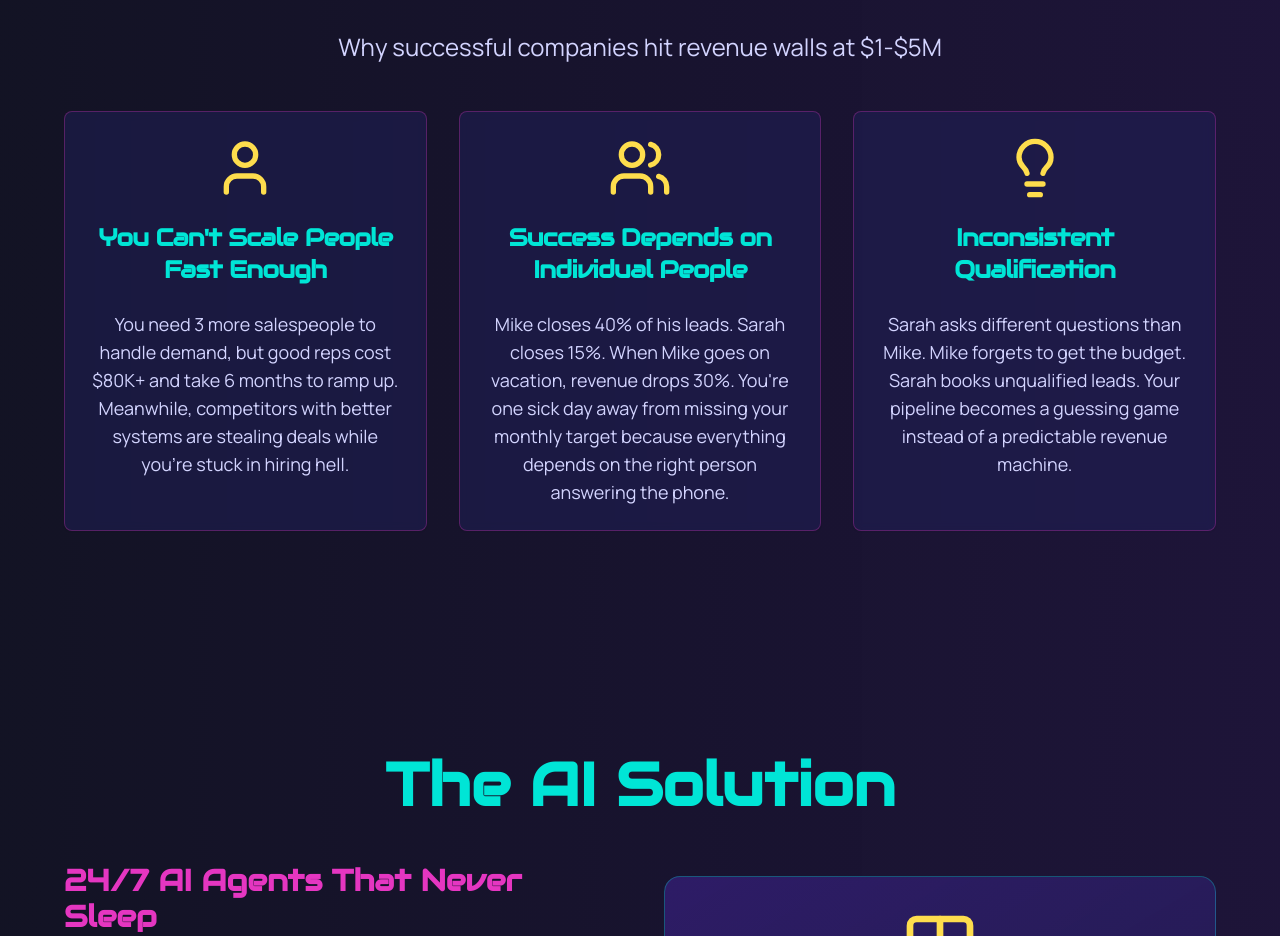
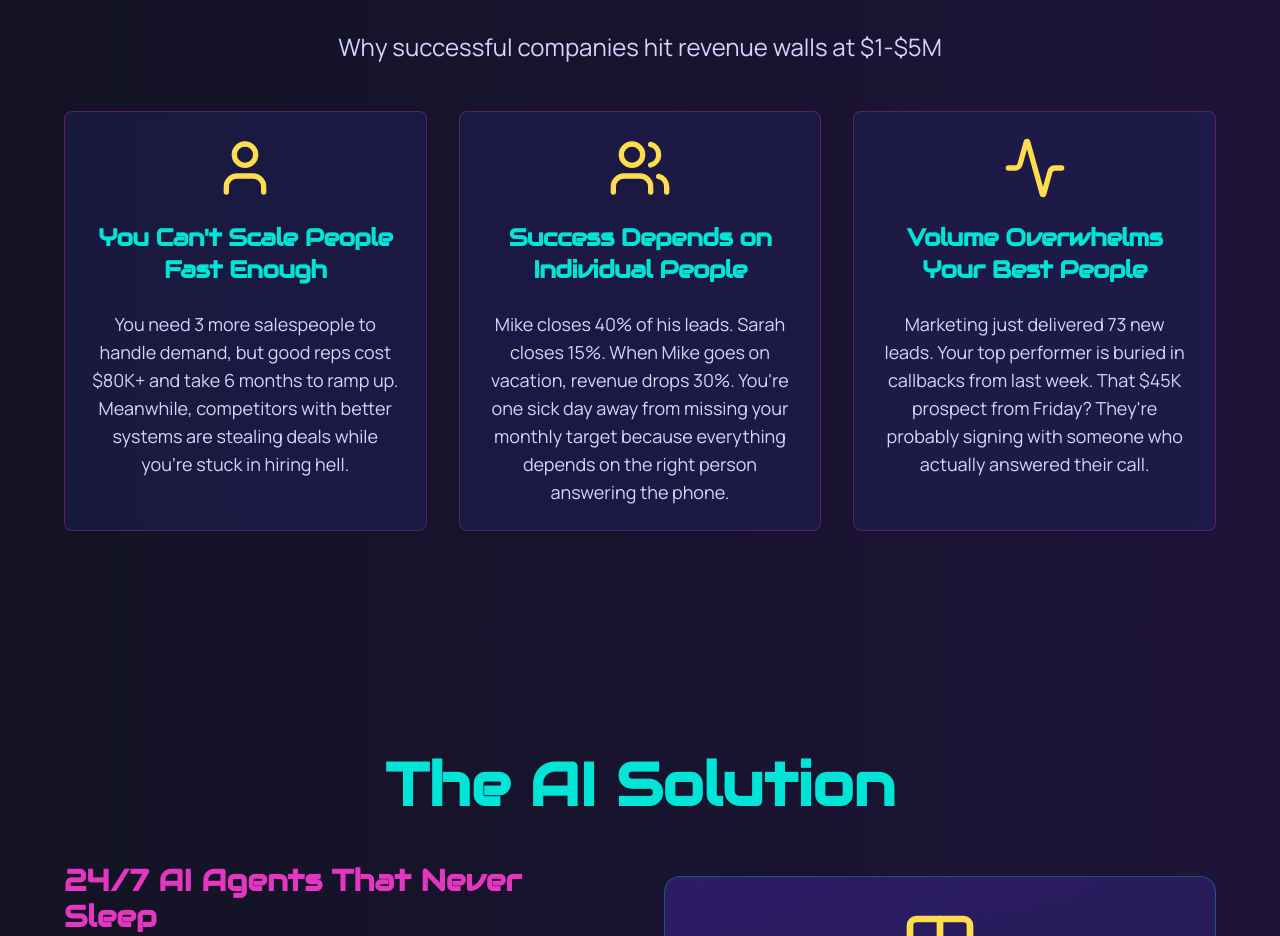
Before and after one commit to Dontworryaboutit69/revsquared-ai-engage, a React (Vite) app: page / in a window 1280 px wide. Shown: the part 1863-2799 px from the top of the page. Built offline with nearby package versions, Linux system fonts and the light colour scheme.

Commit message:
Add problem section card
Update the third card in the Problem Section with new copy.

```diff
--- a/src/components/sections/ProblemSection.tsx
+++ b/src/components/sections/ProblemSection.tsx
@@ -1,7 +1,7 @@
 import React from 'react';
 import { Button } from "@/components/ui/button";
 import { Card, CardContent, CardHeader, CardTitle } from "@/components/ui/card";
-import { User, Users, Lightbulb, Calendar } from 'lucide-react';
+import { User, Users, Activity, Calendar } from 'lucide-react';
 interface ProblemSectionProps {
   onBookDemo: () => void;
   onTryAI: () => void;
@@ -58,17 +58,17 @@ export function ProblemSection({
 
           <Card className="bg-[#20215A]/50 border-[#E536C1]/30 backdrop-blur-sm sm:col-span-2 md:col-span-1">
             <CardHeader>
-              <Lightbulb className="w-12 h-12 sm:w-14 sm:h-14 md:w-16 md:h-16 text-[#FEDD4D] mx-auto mb-3 sm:mb-4" />
+              <Activity className="w-12 h-12 sm:w-14 sm:h-14 md:w-16 md:h-16 text-[#FEDD4D] mx-auto mb-3 sm:mb-4" />
               <CardTitle className="text-[#00E5D6] text-lg sm:text-xl md:text-2xl" style={{
               fontFamily: 'Audiowide, sans-serif'
             }}>
-                Inconsistent Qualification
+                Volume Overwhelms Your Best People
               </CardTitle>
             </CardHeader>
             <CardContent>
               <p className="text-[#D3D4FF] text-sm sm:text-base md:text-lg" style={{
               fontFamily: 'Manrope, sans-serif'
-            }}>Sarah asks different questions than Mike. Mike forgets to get the budget. Sarah books unqualified leads. Your pipeline becomes a guessing game instead of a predictable revenue machine.</p>
+            }}>Marketing just delivered 73 new leads. Your top performer is buried in callbacks from last week. That $45K prospect from Friday? They're probably signing with someone who actually answered their call.</p>
             </CardContent>
           </Card>
         </div>
```
